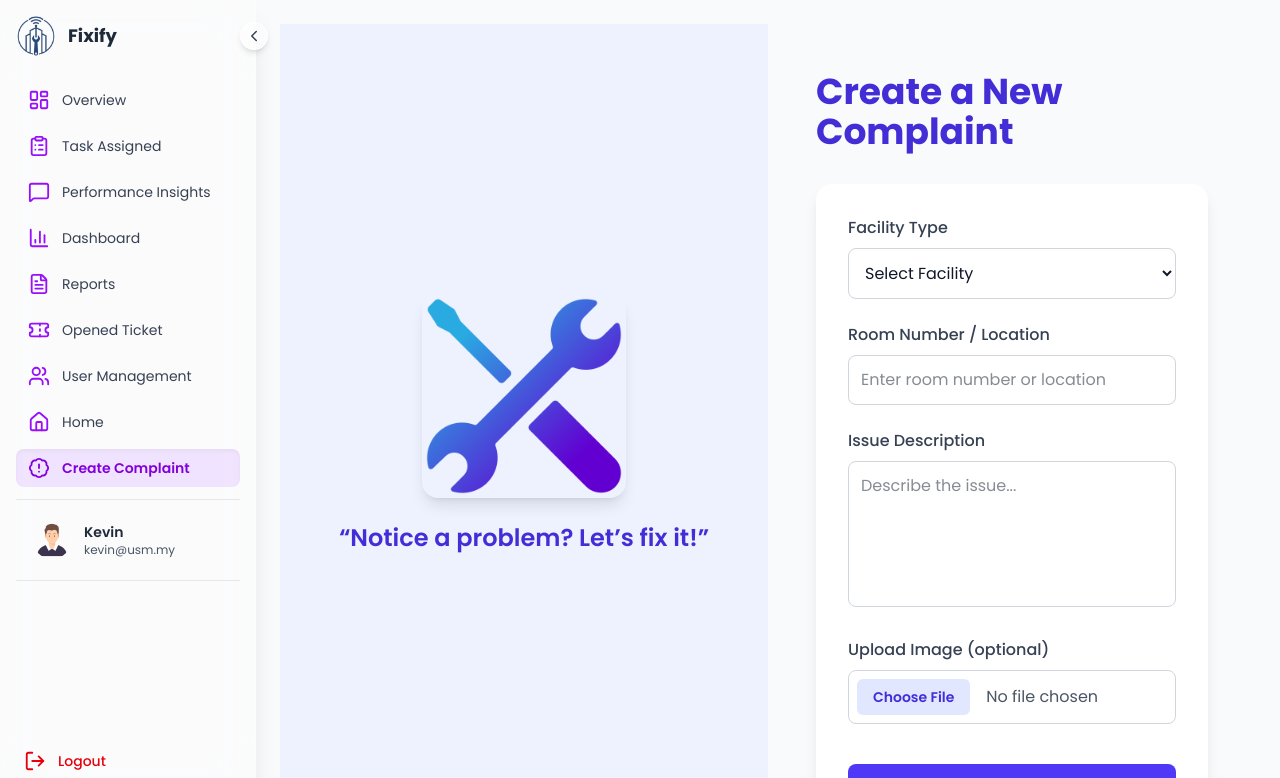
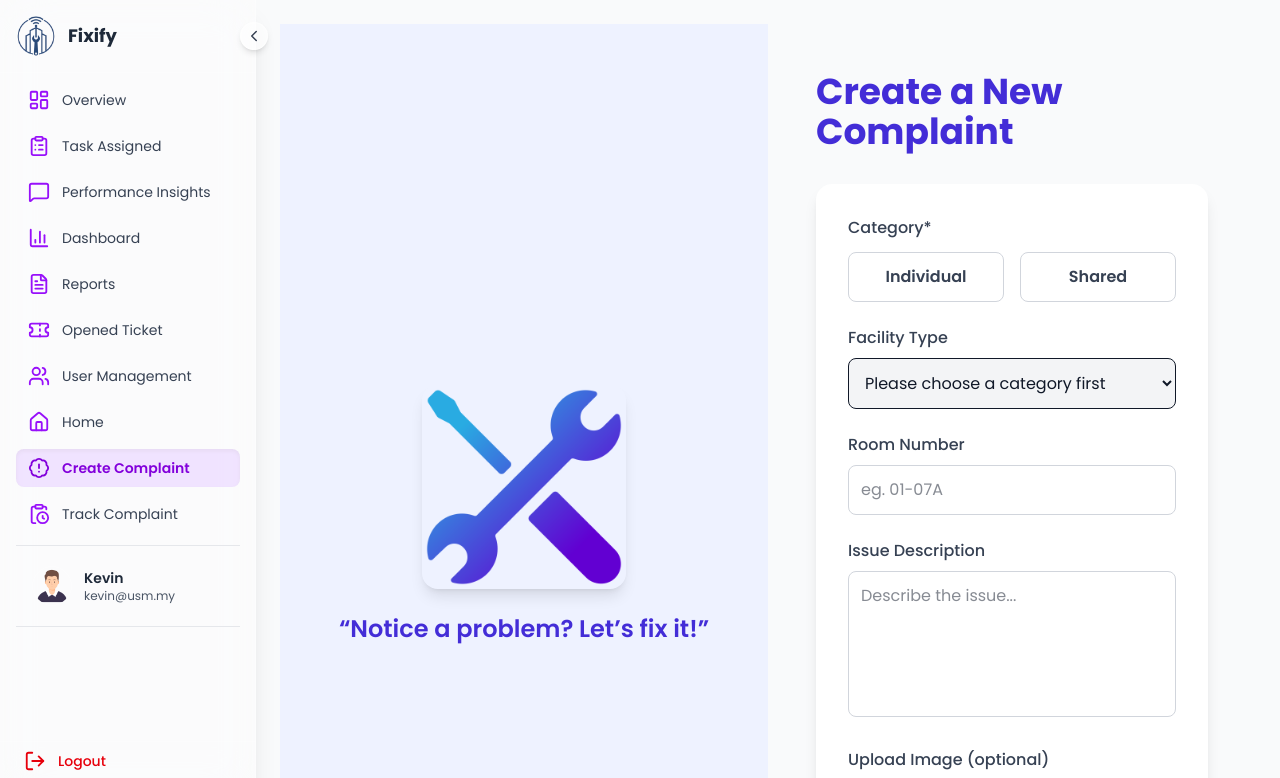
Before and after one commit to angelineyong/CMT322_HostelManagement, a React (Vite) app in the folder frontend/: page /student/complaint in a window 1280 px wide. Shown: the top 778 px of the page. Built offline with nearby package versions, Linux system fonts and the light colour scheme.

Commit message:
done CreateComplaint page

```diff
--- a/frontend/src/components/Sidebar.tsx
+++ b/frontend/src/components/Sidebar.tsx
@@ -11,6 +11,7 @@ import {
   Ticket,
   House,
   BadgeAlert,
+  ClipboardClock,
 } from "lucide-react";
 import { Link, useLocation } from "react-router-dom";
 import logo from "../assets/CampusFix_Logo2.png";
@@ -37,8 +38,10 @@ export default function Sidebar({ isOpen, setIsOpen }: SidebarProps) {
     { name: "Reports", icon: FileText, path: "/admin/reports" },
     { name: "Opened Ticket", icon: Ticket, path: "/admin/ticket" },
     { name: "User Management", icon: Users, path: "/admin/users" },
+
     { name: "Home", icon: House, path: "/student/" },
     { name: "Create Complaint", icon: BadgeAlert, path: "/student/complaint" },
+    { name: "Track Complaint", icon: ClipboardClock, path: "/student/track" },
   ];
 
   return (
--- a/frontend/src/pages/student/CreateComplaint.tsx
+++ b/frontend/src/pages/student/CreateComplaint.tsx
@@ -2,17 +2,11 @@ import React, { useState } from "react";
 import complaintImage from "../../assets/Tools.png";
 
 const CreateComplaint: React.FC = () => {
-  const [facilityType, setFacilityType] = useState("");
-  const [roomNumber, setRoomNumber] = useState("");
-  const [description, setDescription] = useState("");
+  const [category, setCategory] = useState<string>("");
+  const [facilityType, setFacilityType] = useState<string>("");
+  const [roomNumber, setRoomNumber] = useState<string>("");
+  const [description, setDescription] = useState<string>("");
   const [image, setImage] = useState<File | null>(null);
-
-
-  const handleSubmit = (e: React.FormEvent) => {
-    e.preventDefault();
-    console.log({ facilityType, roomNumber, description, image });
-    // TODO: Add submission logic here (e.g. send to backend)
-  };
 
   const handleFileChange = (e: React.ChangeEvent<HTMLInputElement>) => {
     if (e.target.files && e.target.files[0]) {
@@ -20,16 +14,48 @@ const CreateComplaint: React.FC = () => {
     }
   };
 
+  const handleSubmit = (e: React.FormEvent) => {
+    e.preventDefault();
+    console.log({ category, facilityType, roomNumber, description, image });
+    // TODO: Add backend submission logic here
+  };
+
+  // Facility type options based on selected category
+  const individualFacilities = [
+    "Ceiling fan",
+    "Key",
+    "Table lamp",
+    "Ceiling light",
+    "Furniture",
+    "Electrical socket / Power Connection",
+    "Other facilities in the room",
+  ];
+
+  const sharedFacilities = [
+    "Study Room",
+    "Bathroom",
+    "TV Room",
+    "Corridor",
+    "Pantry",
+    "Surau / Prayer Room",
+    "Others",
+  ];
+
+  const facilityOptions =
+    category === "Individual" ? individualFacilities : sharedFacilities;
+
   return (
-    <div className="flex h-screen bg-gray-50">
+    <div className="flex min-h-screen bg-gray-50">
       {/* Left Section */}
       <div className="w-1/2 flex flex-col items-center justify-center bg-indigo-50 p-10">
         <img
           src={complaintImage}
           alt="Report Issue"
-          className="w-2/4 h-auto rounded-2xl shadow-lg mb-6"
+          className="w-1/2 h-auto rounded-2xl shadow-lg mb-6"
         />
-        <p className="text-2xl font-semibold text-indigo-700 text-center">“Notice a problem? Let’s fix it!”</p>
+        <p className="text-2xl font-semibold text-indigo-700 text-center">
+          “Notice a problem? Let’s fix it!”
+        </p>
       </div>
 
       {/* Right Section (Form) */}
@@ -42,7 +68,45 @@ const CreateComplaint: React.FC = () => {
           onSubmit={handleSubmit}
           className="flex flex-col gap-6 bg-white p-8 rounded-2xl shadow-lg"
         >
-          {/* Facility Type */}
+          {/* Category Selection */}
+          <div>
+            <label className="block text-gray-700 font-medium mb-3">
+              Category*
+            </label>
+            <div className="flex gap-4">
+              <button
+                type="button"
+                onClick={() => {
+                  setCategory("Individual");
+                  setFacilityType("");
+                }}
+                className={`w-1/2 py-3 rounded-lg font-semibold border transition-all transform ${
+                  category === "Individual"
+                    ? "bg-indigo-600 text-white border-indigo-600 scale-105"
+                    : "bg-white text-gray-700 border-gray-300 hover:bg-gray-100"
+                }`}
+              >
+                Individual
+              </button>
+
+              <button
+                type="button"
+                onClick={() => {
+                  setCategory("Shared");
+                  setFacilityType("");
+                }}
+                className={`w-1/2 py-3 rounded-lg font-semibold border transition-all ${
+                  category === "Shared"
+                    ? "bg-indigo-600 text-white border-indigo-600"
+                    : "bg-white text-gray-700 border-gray-300 hover:bg-gray-100"
+                }`}
+              >
+                Shared
+              </button>
+            </div>
+          </div>
+
+          {/* Facility Type Dropdown */}
           <div>
             <label className="block text-gray-700 font-medium mb-2">
               Facility Type
@@ -50,28 +114,35 @@ const CreateComplaint: React.FC = () => {
             <select
               value={facilityType}
               onChange={(e) => setFacilityType(e.target.value)}
-              className="w-full border border-gray-300 rounded-lg p-3 focus:ring-2 focus:ring-indigo-400 focus:outline-none"
+              disabled={!category} // disable until category chosen
+              className={`w-full border rounded-lg p-3 focus:ring-2 focus:ring-indigo-400 focus:outline-none ${
+                !category ? "bg-gray-100 cursor-not-allowed" : "bg-white"
+              }`}
               required
             >
-              <option value="">Select Facility</option>
-              <option value="Hostel">Hostel</option>
-              <option value="Lecture Hall">Lecture Hall</option>
-              <option value="Library">Library</option>
-              <option value="Cafeteria">Cafeteria</option>
-              <option value="Sports Complex">Sports Complex</option>
+              <option value="">
+                {category
+                  ? "Select Facility"
+                  : "Please choose a category first"}
+              </option>
+              {facilityOptions.map((item, index) => (
+                <option key={index} value={item}>
+                  {item}
+                </option>
+              ))}
             </select>
           </div>
 
           {/* Room Number */}
           <div>
             <label className="block text-gray-700 font-medium mb-2">
-              Room Number / Location
+              Room Number
             </label>
             <input
               type="text"
               value={roomNumber}
               onChange={(e) => setRoomNumber(e.target.value)}
-              placeholder="Enter room number or location"
+              placeholder="eg. 01-07A"
               className="w-full border border-gray-300 rounded-lg p-3 focus:ring-2 focus:ring-indigo-400 focus:outline-none"
               required
             />
@@ -113,8 +184,7 @@ const CreateComplaint: React.FC = () => {
           {/* Submit Button */}
           <button
             type="submit"
-            className="mt-4 bg-indigo-600 text-white py-3 rounded-lg text-lg font-semibold hover:bg-indigo-700 transition-all"
-          >
+            className="mt-4 bg-indigo-600 text-white py-3 rounded-lg text-lg font-semibold hover:bg-indigo-700 transition-all transition-transform duration-300 hover:scale-105 hover:shadow-lg">
             Submit Complaint
           </button>
         </form>
--- a/frontend/src/pages/student/StudentHome.tsx
+++ b/frontend/src/pages/student/StudentHome.tsx
@@ -91,7 +91,7 @@ const Calendar: React.FC = () => {
 	};
 
 	return (
-		<div className="bg-white rounded-lg shadow p-4">
+		<div className="bg-white rounded-lg shadow p-4 transition-transform duration-300 hover:scale-105">
 			<div className="flex items-center justify-between mb-3">
 				<button onClick={prevMonth} className="px-2 py-1 rounded hover:bg-gray-100">◀</button>
 				<div className="text-lg font-medium">
@@ -256,7 +256,7 @@ const StudentHome: React.FC = () => {
 
 			{/* Top three summary boxes */}
 			<div className="grid grid-cols-1 sm:grid-cols-3 gap-9 mb-10">
-				<div className="p-6 rounded-lg shadow flex items-center justify-between bg-amber-100">
+				<div className="p-6 rounded-lg shadow flex items-center justify-between bg-amber-100 transition-transform duration-300 hover:scale-105">
 					<div className="flex items-center gap-10">
 						<img src={pendingIcon} alt="pending" className="w-12 h-12 rounded-md object-cover" />
 						<div>
@@ -266,7 +266,7 @@ const StudentHome: React.FC = () => {
 					</div>
 				</div>
 
-				<div className="p-6 rounded-lg shadow flex items-center justify-between bg-blue-100">
+				<div className="p-6 rounded-lg shadow flex items-center justify-between bg-blue-100 transition-transform duration-300 hover:scale-105">
 					<div className="flex items-center gap-10">
 						<img src={inProgressIcon} alt="in-progress" className="w-15 h-15 rounded-md object-cover" />
 						<div>
@@ -276,7 +276,7 @@ const StudentHome: React.FC = () => {
 					</div>
 				</div>
 
-				<div className="p-6 rounded-lg shadow flex items-center justify-between bg-green-100">
+				<div className="p-6 rounded-lg shadow flex items-center justify-between bg-green-100 transition-transform duration-300 hover:scale-105">
 					<div className="flex items-center gap-10">
 						<img src={resolvedIcon} alt="resolved" className="w-12 h-12 rounded-md object-cover" />
 						<div>
@@ -289,7 +289,7 @@ const StudentHome: React.FC = () => {
 
 			{/* Bottom area: left table, right calendar */}
 			<div className="grid grid-cols-1 lg:grid-cols-3 gap-8">
-				<div className="lg:col-span-2">
+				<div className="lg:col-span-2 transition-transform duration-300 hover:scale-105">
 					<div className="bg-white rounded-lg shadow p-7">
 						<div className="flex items-center justify-between mb-7">
 							<h2 className="text-2xl font-semibold">Recent Complaints</h2>
@@ -347,7 +347,7 @@ const StudentHome: React.FC = () => {
 
 				<div className="space-y-4">
 					{/* Staff status box above calendar */}
-					<div className="bg-white rounded-lg shadow p-4 flex items-center gap-4">
+					<div className="bg-white rounded-lg shadow p-4 flex items-center gap-4 transition-transform duration-300 hover:scale-105">
 						<div className={`w-3 h-3 rounded-full ${staffAvailability.statusType === "available" ? "bg-green-500" : staffAvailability.statusType === "out-of-office" ? "bg-yellow-500" : staffAvailability.statusType === "unavailable" ? "bg-red-500" : "bg-gray-400"}`} />
 						<div>
 							<div className="text-sm text-gray-500">Staff Status</div>
@@ -361,7 +361,7 @@ const StudentHome: React.FC = () => {
 			</div>
 
 			{/* Holiday banner component placed after Recent Complaints and Calendar */}
-			<div className="mt-8">
+			<div className="mt-8 transition-transform duration-300 hover:scale-105">
 				<HolidayBanner />
 			</div>
 		</div>
--- a/frontend/src/router/AppRouter.tsx
+++ b/frontend/src/router/AppRouter.tsx
@@ -7,6 +7,7 @@ import PerformanceInsightsPage from "../pages/staff/PerformanceInsightsPage";
 import DashboardPage from "../pages/admin/DashboardPage";
 import StudentHome from "../pages/student/StudentHome";
 import CreateComplaint from "../pages/student/CreateComplaint";
+import TrackComplaint from "../pages/student/TrackComplaint";
 
 export default function AppRouter() {
   return (
@@ -21,6 +22,7 @@ export default function AppRouter() {
 
       <Route path="/student" element={<StudentHome />} />
       <Route path="/student/complaint" element={<CreateComplaint />} />
+      <Route path="/student/track" element={<TrackComplaint />} />
     </Routes>
   );
 }
```
Also changed, not shown: frontend/src/pages/student/TrackComplaint.tsx (added).
